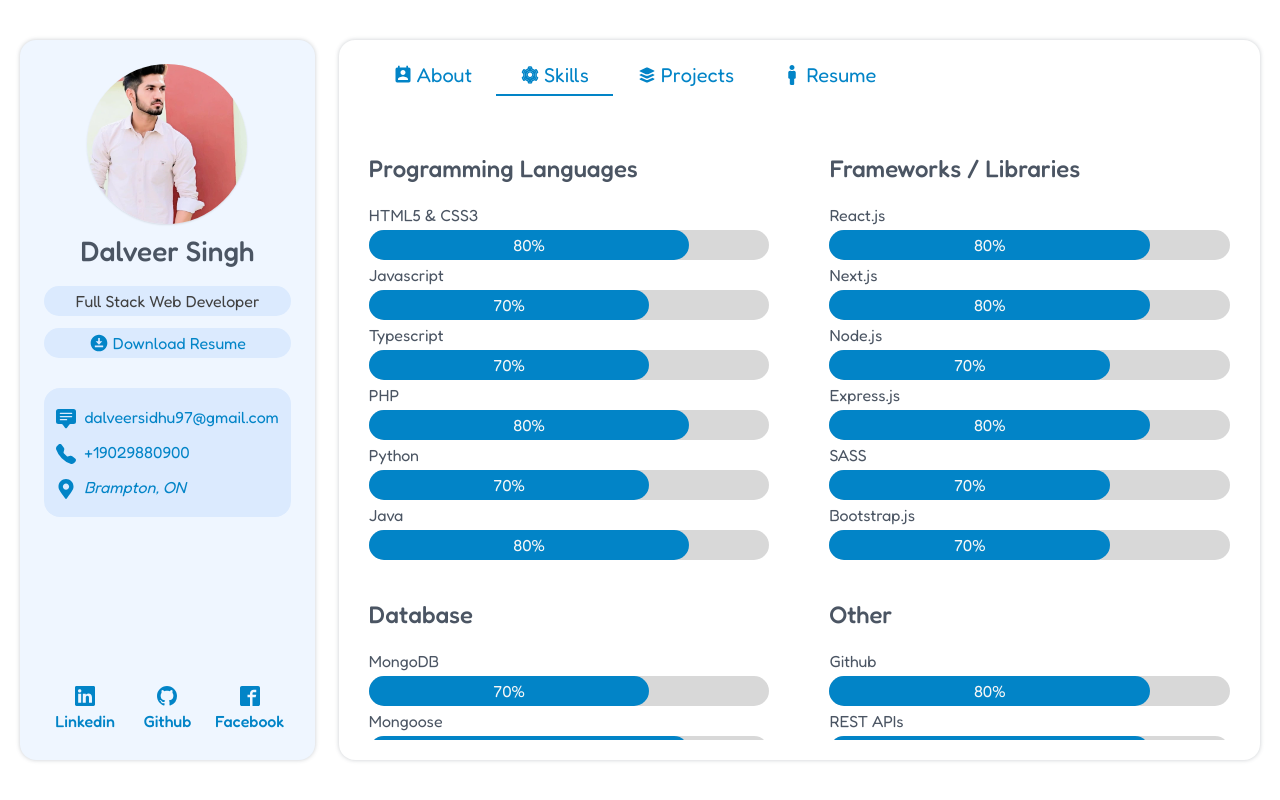
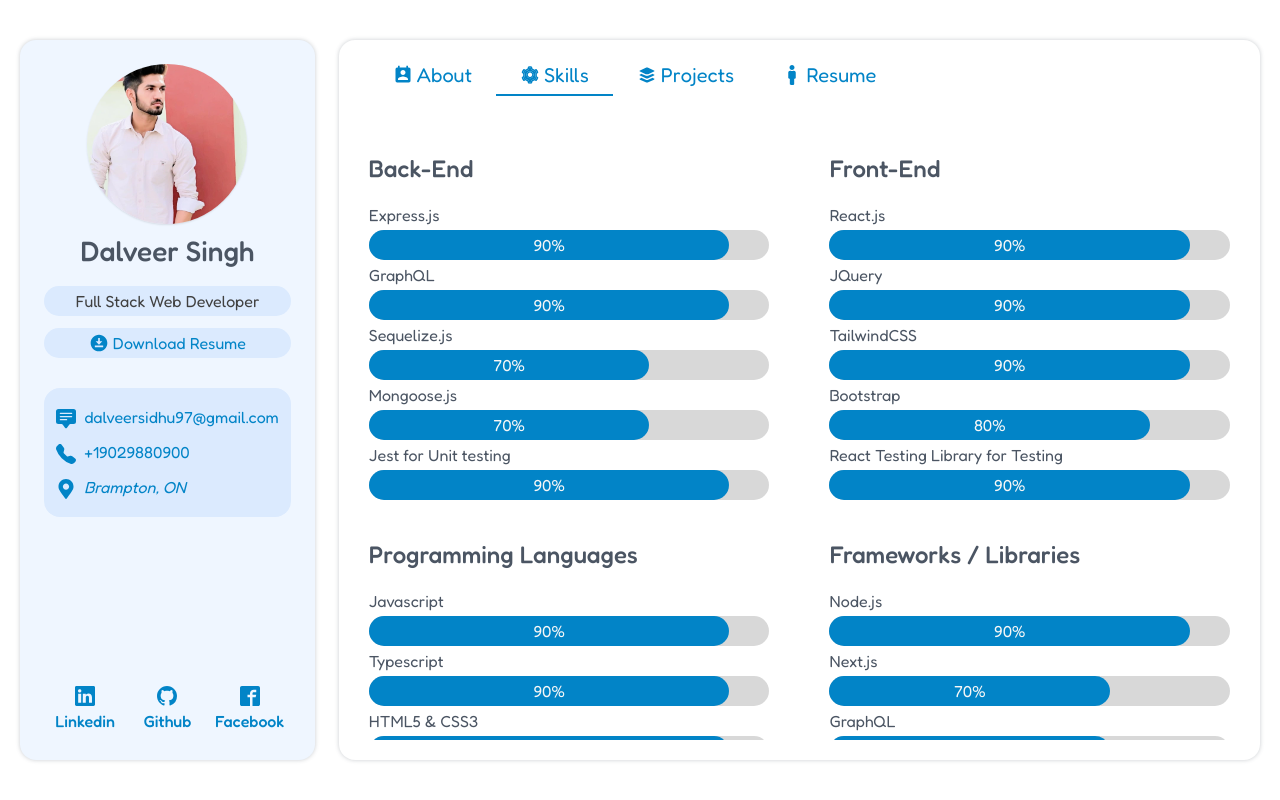
Before and after one commit to dalveersidhu97/portfolio, a Next.js app: page /skills in a window 1280 px wide. Built offline with nearby package versions, Linux system fonts and the light colour scheme.

Commit message:
Fixed spelling mistakes and updated skills

```diff
--- a/pages/index.tsx
+++ b/pages/index.tsx
@@ -10,10 +10,10 @@ const Home: NextPage = () => {
       <article className={styles.article}>
         <h2 className={styles.main_title}>About Me</h2>
         <p>
-          I am a <strong>full statck web developer</strong> near{" "}
+          I am a <strong>fullstatck web developer</strong> near{" "}
           <strong>Toronto Ontario</strong>. I got my interests in coading since
           12th grade thats why I did my Graduation and Postgraduation in
-          computer application. Now, Coading has become my favourite passion and
+          computer application. Now, Coding has become my favourite passion and
           I love seeing the results of my efforts.
         </p>
       </article>
--- a/pages/skills.tsx
+++ b/pages/skills.tsx
@@ -3,26 +3,84 @@ import Skills from "../Components/Skills";
 import styles from "../styles/common.module.css";
 
 const skills  = [
-
-  {title: 'Programming Languages', skills: [
+  {title: 'Back-End', skills: [
     {
-      name: "HTML5 & CSS3",
+      name: "Express.js",
+      level: "90%",
+      icon: "",
+    },
+    {
+      name: "GraphQL",
+      level: "90%",
+      icon: "",
+    },
+    {
+      name: "Sequelize.js",
+      level: "70%",
+      icon: "",
+    },
+    {
+      name: "Mongoose.js",
+      level: "70%",
+      icon: "",
+    },
+    {
+      name: "Jest for Unit testing",
+      level: "90%",
+      icon: "",
+    },
+  ]},
+  {title: 'Front-End', skills: [
+    {
+      name: "React.js",
+      level: "90%",
+      icon: "",
+    },
+    {
+      name: "JQuery",
+      level: "90%",
+      icon: "",
+    },
+    {
+      name: "TailwindCSS",
+      level: "90%",
+      icon: "",
+    },
+    {
+      name: "Bootstrap",
       level: "80%",
       icon: "",
     },
     {
+      name: "React Testing Library for Testing",
+      level: "90%",
+      icon: "",
+    },
+  ]},
+  {title: 'Programming Languages', skills: [
+    {
       name: "Javascript",
-      level: "70%",
+      level: "90%",
       icon: "",
     },
     {
       name: "Typescript",
-      level: "70%",
+      level: "90%",
       icon: "",
     },
     {
+      name: "HTML5 & CSS3",
+      level: "90%",
+      icon: "",
+    },
+    {
+      name: 'Java',
+      level: '80%',
+      icon: ''
+    },
+    {
       name: "PHP",
-      level: "80%",
+      level: "70%",
       icon: "",
     },
     {
@@ -30,81 +88,101 @@ const skills  = [
       level: "70%",
       icon: "",
     },
-    {
-      name: 'Java',
-      level: '80%',
-      icon: ''
-    }
   ]},
   {title: 'Frameworks / Libraries', skills: [
     {
-      name: "React.js",
-      level: "80%",
+      name: "Node.js",
+      level: "90%",
       icon: "",
     },
     {
       name: "Next.js",
-      level: "80%",
-      icon: "",
-    },
-    {
-      name: "Node.js",
       level: "70%",
       icon: "",
     },
     {
-      name: "Express.js",
-      level: "80%",
-      icon: "",
-    },
-    {
-      name: "SASS",
+      name: "GraphQL",
       level: "70%",
       icon: "",
     },
     {
-      name: "Bootstrap.js",
+      name: "Socket.io",
       level: "70%",
+      icon: "",
+    },
+    {
+      name: "Redux.js / Redux Tookit",
+      level: "90%",
       icon: "",
     }
   ]},
   {title: 'Database', skills: [
+    {
+      name: "PostgreSQL",
+      level: "90%",
+      icon: "",
+    },
+    {
+      name: "MySQL",
+      level: "90%",
+      icon: "",
+    },
+    {
+      name: "SQL Server",
+      level: "90%",
+      icon: "",
+    },
     {
       name: "MongoDB",
       level: "70%",
       icon: "",
     },
     {
-      name: "Mongoose",
+      name: "Mongoose (ORM)",
       level: "80%",
       icon: "",
     },
     {
-      name: "MySQL",
+      name: "Sequelize (ORM)",
+      level: "80%",
+      icon: "",
+    },
+  ]},
+  {title: 'More', skills: [
+    {
+      name: "Docker",
       level: "80%",
       icon: "",
     },
     {
-      name: "SQL Server",
-      level: "80%",
+      name: "Github & GitLab",
+      level: "90%",
       icon: "",
-    }
-  ]},
-  {title: 'Other', skills: [
+    },
     {
-      name: "Github",
+      name: "REST APIs",
+      level: "90%",
+      icon: "",
+    },
+    {
+      name: "MVC Architecture",
+      level: "90%",
+      icon: "",
+    },
+    {
+      name: "Test Driven Development (TDD)",
       level: "80%",
       icon: "",
     },
     {
-      name: "REST APIs",
+      name: "Unit Testing",
       level: "80%",
       icon: "",
     },
     {
-      name: "MVC",
-      level: "80%",
-      icon: "",
+      name: 'Agile methodologies, JIRA',
+      level: '80%',
+      icon: ""
     },
     {
       name: "Chrome Extensions",
```
